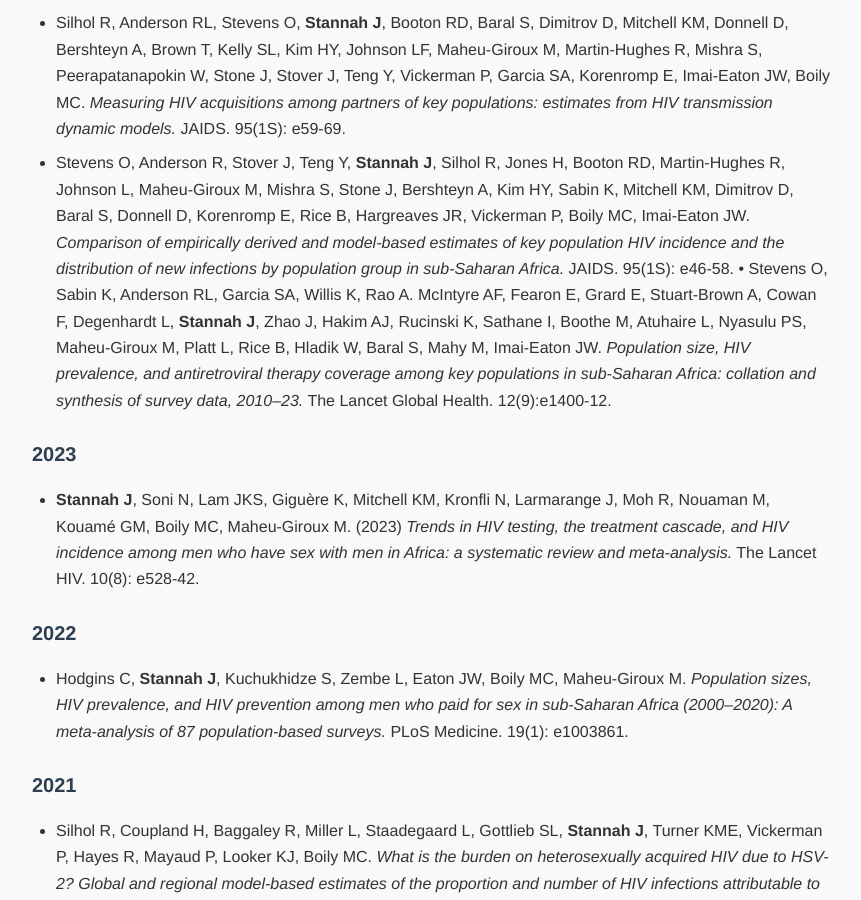
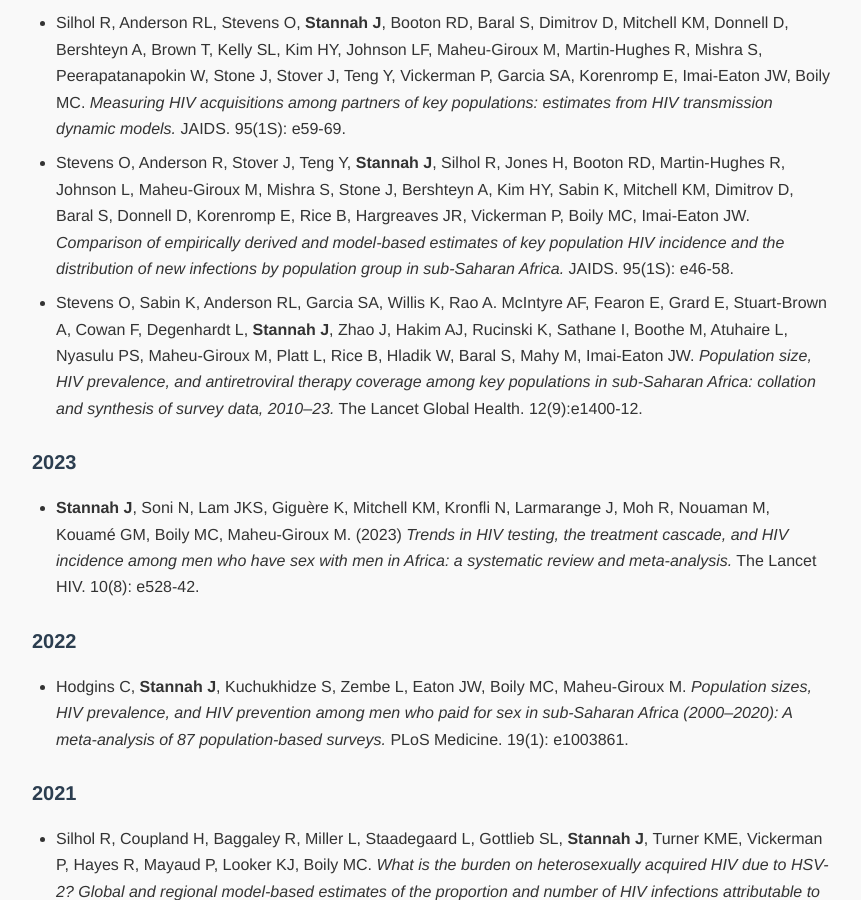
Before and after one commit to jamesstannah/jamesstannah.github.io, a Jekyll site: the page built from publications.md, in a window 1280 px wide and 900 px high, scrolled down 1201 px. Shown: the whole window, without its empty margins (208-1069 px from the left). Built offline with Jekyll 4.4.1, drawn with Linux system fonts in a browser that asks for light colours.

Commit message:
Update publications.md

```diff
--- a/publications.md
+++ b/publications.md
@@ -17,7 +17,7 @@ permalink: /publications/
 - Pickles M, Mountain E, Bhattacharjee P, Kioko J, Musimbi J, Musyoki H, Gichangi P, **Stannah J**, Maheu-Giroux M, Becker M, Boily MC. *Exploratory analysis of the potential impact of violence on HIV among female sex workers in Mombasa, Kenya: a mathematical modelling study.* BMC Medicine. 22(1): 1-17.
 - Silhol R, Anderson RL, Stevens O, **Stannah J**, Booton RD, Baral S, Dimitrov D, Mitchell KM, Donnell D, Bershteyn A, Brown T, Kelly SL, Kim HY, Johnson LF, Maheu-Giroux M, Martin-Hughes R, Mishra S, Peerapatanapokin W, Stone J, Stover J, Teng Y, Vickerman P, Garcia SA, Korenromp E, Imai-Eaton JW, Boily MC. *Measuring HIV acquisitions among partners of key populations: estimates from HIV transmission dynamic models.* JAIDS. 95(1S): e59-69.
 - Stevens O, Anderson R, Stover J, Teng Y, **Stannah J**, Silhol R, Jones H, Booton RD, Martin-Hughes R, Johnson L, Maheu-Giroux M, Mishra S, Stone J, Bershteyn A, Kim HY, Sabin K, Mitchell KM, Dimitrov D, Baral S, Donnell D, Korenromp E, Rice B, Hargreaves JR, Vickerman P, Boily MC, Imai-Eaton JW. *Comparison of empirically derived and model-based estimates of key population HIV incidence and the distribution of new infections by population group in sub-Saharan Africa.* JAIDS. 95(1S): e46-58.
-• Stevens O, Sabin K, Anderson RL, Garcia SA, Willis K, Rao A. McIntyre AF, Fearon E, Grard E, Stuart-Brown A, Cowan F, Degenhardt L, **Stannah J**, Zhao J, Hakim AJ, Rucinski K, Sathane I, Boothe M, Atuhaire L, Nyasulu PS, Maheu-Giroux M, Platt L, Rice B, Hladik W, Baral S, Mahy M, Imai-Eaton JW. *Population size, HIV prevalence, and antiretroviral therapy coverage among key populations in sub-Saharan Africa: collation and synthesis of survey data, 2010–23.* The Lancet Global Health. 12(9):e1400-12.
+- Stevens O, Sabin K, Anderson RL, Garcia SA, Willis K, Rao A. McIntyre AF, Fearon E, Grard E, Stuart-Brown A, Cowan F, Degenhardt L, **Stannah J**, Zhao J, Hakim AJ, Rucinski K, Sathane I, Boothe M, Atuhaire L, Nyasulu PS, Maheu-Giroux M, Platt L, Rice B, Hladik W, Baral S, Mahy M, Imai-Eaton JW. *Population size, HIV prevalence, and antiretroviral therapy coverage among key populations in sub-Saharan Africa: collation and synthesis of survey data, 2010–23.* The Lancet Global Health. 12(9):e1400-12.
 
 ### 2023
 - **Stannah J**, Soni N, Lam JKS, Giguère K, Mitchell KM, Kronfli N, Larmarange J, Moh R, Nouaman M, Kouamé GM, Boily MC, Maheu-Giroux M. (2023) *Trends in HIV testing, the treatment cascade, and HIV incidence among men who have sex with men in Africa: a systematic review and meta-analysis.* The Lancet HIV. 10(8): e528-42.
```
